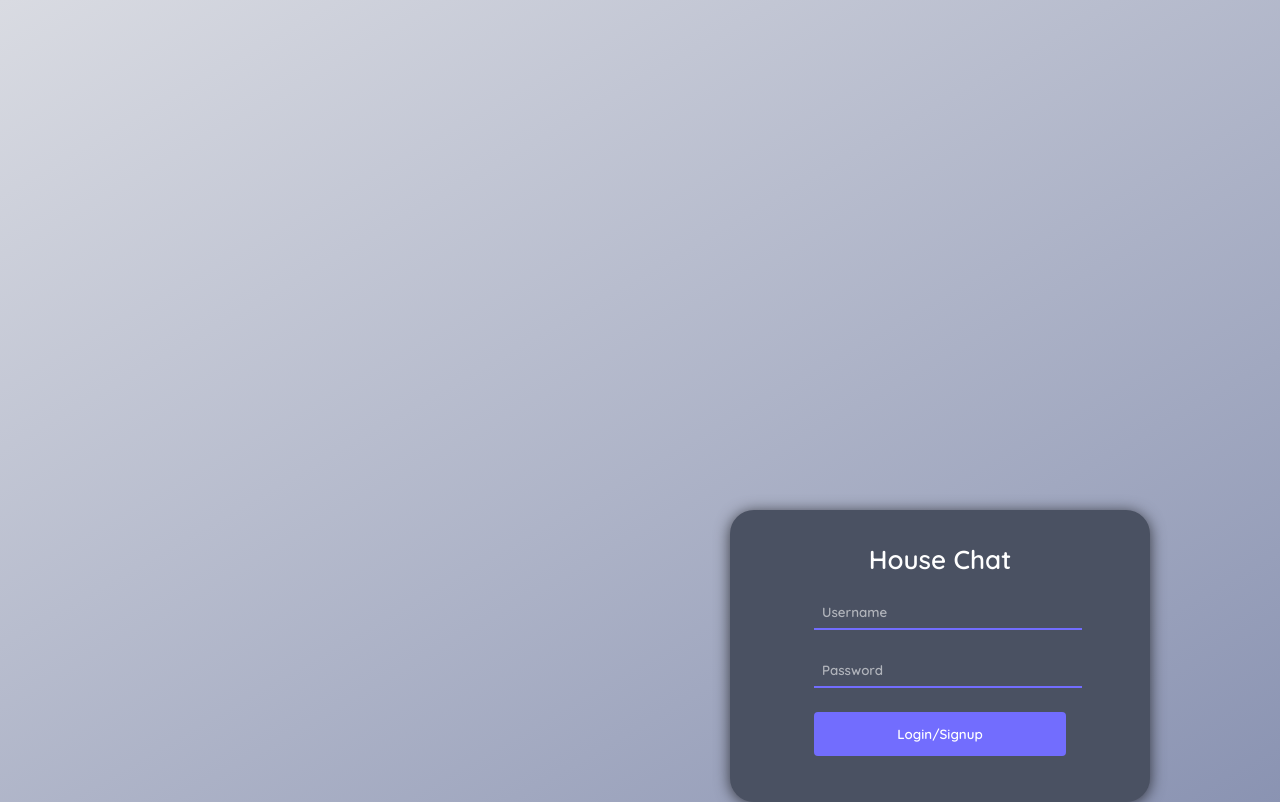
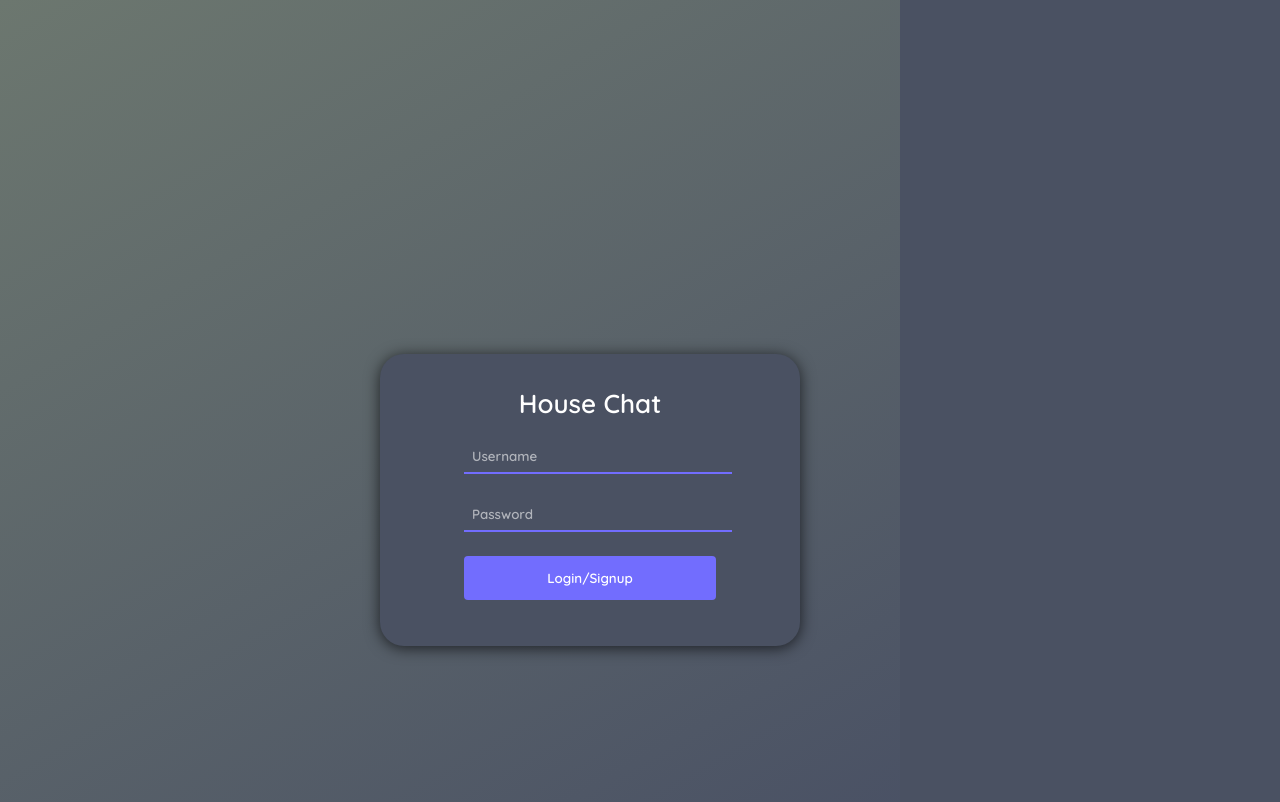
Before and after one commit to Oseun12/Chat-App, a Next.js app: page / in a window 1280 px wide. Shown: the top 802 px of the page. Built offline with nearby package versions, Linux system fonts and the light colour scheme.

Commit message:
Chores: Responsive Adjustment

```diff
--- a/package.json
+++ b/package.json
@@ -19,7 +19,6 @@
     "socket.io": "^4.7.5",
     "socket.io-client": "^4.7.5"
   },
-
   "description": "<img src=\"https://raw.githubusercontent.com/alamorre/nextjs-chat-app/main/assets/nextjs-chat-tutorial.png\" width=\"75%\" height=\"100%\" />",
   "main": "index.js",
   "keywords": [],
--- a/styles/auth.css
+++ b/styles/auth.css
@@ -3,17 +3,17 @@
   position: absolute;
   top: 0px;
   left: 0px;
-  width: calc(100vw - 200px);
-  height: calc(100vh - 200px);
-  background: linear-gradient(150deg, #d9dbe2, #808aac 100%, #282d39 0);
+  /* width: calc(100vw - 200px);
+  height: calc(100vh - 200px); */
+  background: linear-gradient(150deg, #6c776f, #454c63 100%, #282d39 0);
 }
 
 .auth-container {
   width: 420px;
   height: 292px;
   position: relative;
-  top: calc(50vh - 144px - 100px);
-  left: calc(50vw - 240px - 100px);
+  /* top: calc(20vh - 144px - 100px); */
+  /* left: calc(28vw - 230px - 100px); */
   background-color: #4a5162;
   border-radius: 24px;
   box-shadow: 0 2px 15px rgb(0 0 0 / 68%);
@@ -62,3 +62,35 @@
 .submit-button::hover {
   background-color: #938ffe;
 }
+
+
+@media (min-width: 610px) {
+  .auth-container {
+    width: 420px;
+    height: 292px;
+    border-radius: 24px;
+  }
+}
+
+@media (min-width: 768px) {
+  .auth-container {
+    width: 420px;
+    height: 292px;
+    margin-left: 100px;
+  }
+}
+
+@media (min-width: 992px) {
+  .auth-container {
+    width: 420px;
+    height: 292px;
+    margin-left: 190px;
+  }
+}
+@media (min-width: 1200px) {
+  .auth-container {
+    width: 420px;
+    height: 292px;
+    margin-left: 280px;
+  }
+}
--- a/styles/chat2.css
+++ b/styles/chat2.css
@@ -25,7 +25,7 @@ body, html {
 }
 
 /* Member list */
-.member-list {
+/* .member-list {
     width: 200px;
     padding: 10px;
     background-color: #535a6d;
@@ -43,7 +43,7 @@ body, html {
     background-color: #726dfe;
     padding: 5px;
     border-radius: 5px;
-}
+} */
 
 /* Chat section */
 .chat-section {
@@ -107,24 +107,35 @@ body, html {
 }
 
 /* Responsive adjustments */
-@media (max-width: 768px) {
+
+@media (min-width: 320px) {
     .chat-container {
-        width: 100%; /* Adjust to full width on smaller screens */
-        height: auto; /* Allow height to be auto-adjustable */
-    }
-
-    .member-list {
-        width: 150px;
+        display: flex;
+        background-color: #4a5162;
+        box-shadow: 0 2px 15px rgb(0 0 0 / 68%);
+        border-radius: 20px;
+        width: 300px;
+        height: 400px;
     }
 }
 
-@media (max-width: 480px) {
+@media (min-width: 480px) {
     .chat-container {
         flex-direction: column; /* Stack chat sections vertically on very small screens */
         height: auto;
+        width: 700px;
+        height: 500px;
     }
 
-    .member-list {
-        width: 100%; /* Take full width */
+
+}
+
+@media (min-width: 768px) {
+    .chat-container {
+        width: 700px;
+        height: 700px;
+    }
+    .chat-window {
+        max-height: 600px;
     }
 }
```
